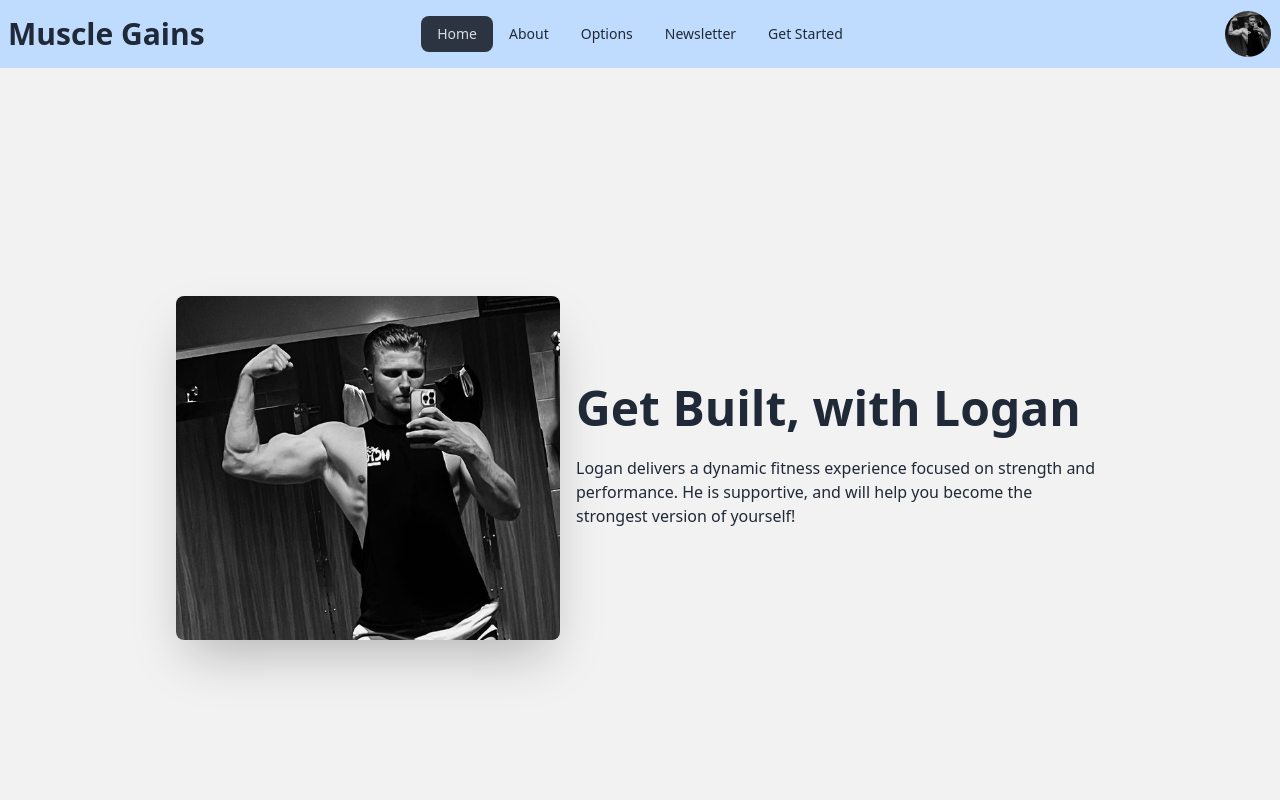
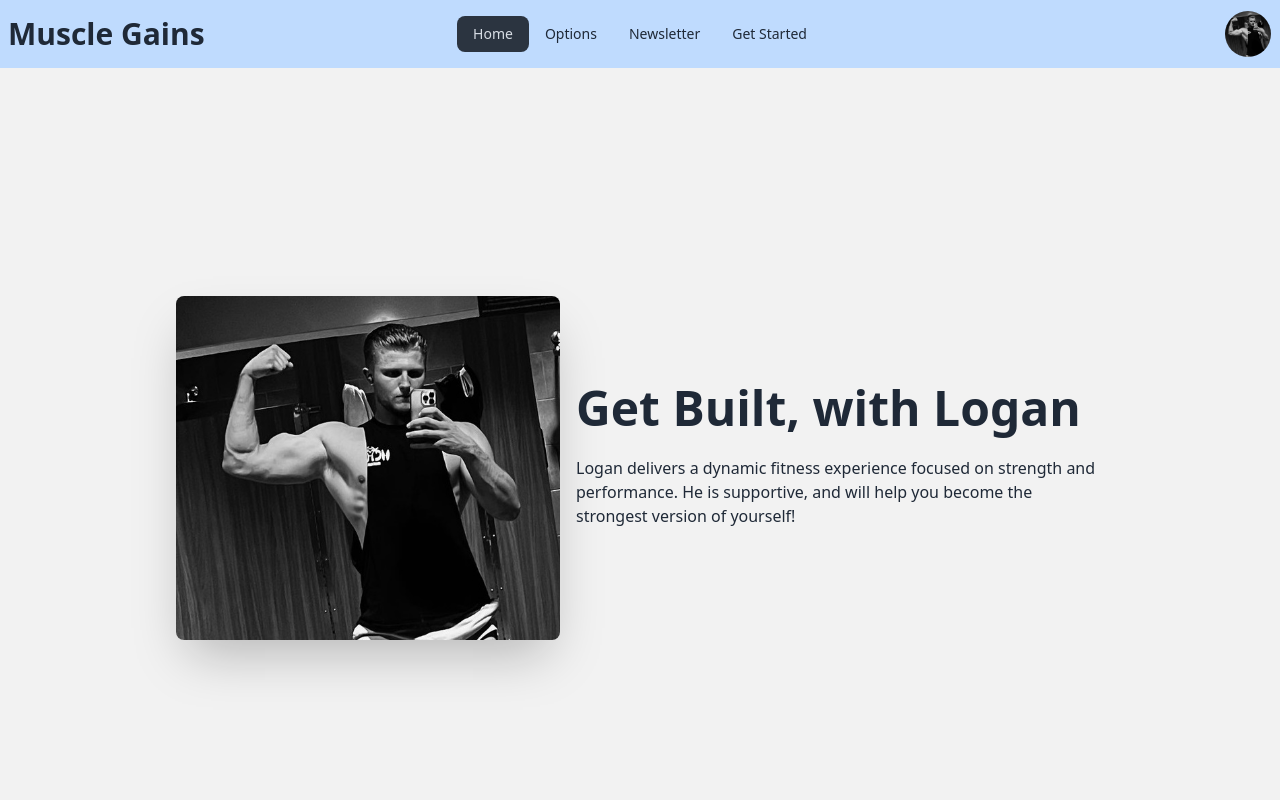
Before and after one commit to ken-cherry/muscle-gains, a React (Vite) app: page / in a window 1280 px wide. Shown: the top 800 px of the page. Built offline with nearby package versions, Linux system fonts and the light colour scheme.

Commit message:
Styled: navlinks

```diff
--- a/src/components/NavLinks.jsx
+++ b/src/components/NavLinks.jsx
@@ -7,11 +7,11 @@ const navigation = [
     to: "/",
     text: "Home",
   },
-  {
-    id: 2,
-    to: "/about",
-    text: "About",
-  },
+  // {
+  //   id: 2,
+  //   to: "/about",
+  //   text: "About",
+  // },
   {
     id: 3,
     to: "/options",
```
Also changed, not shown: src/App.jsx (+4 -4 lines).
